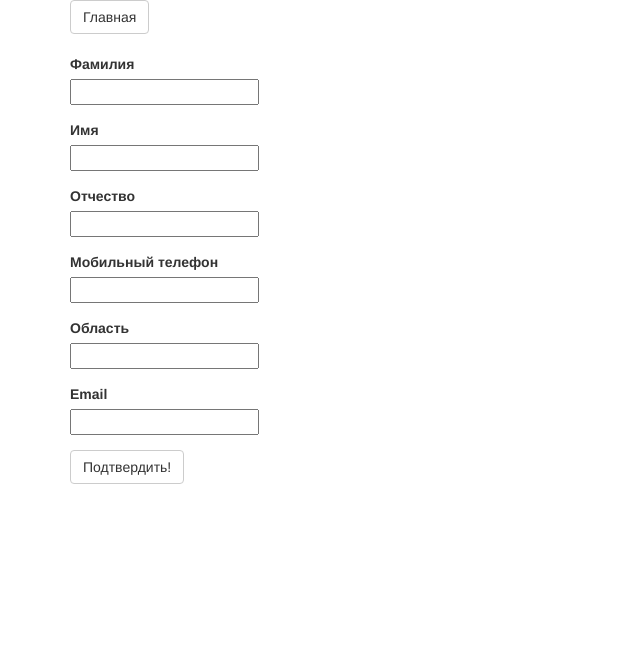
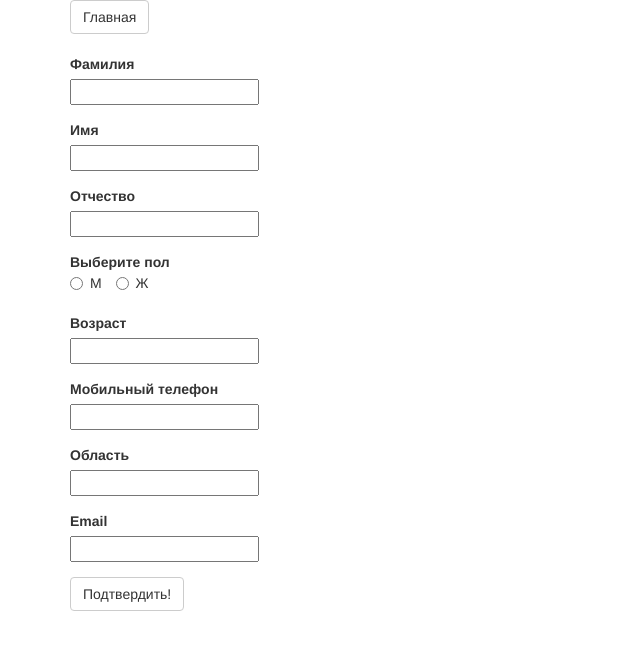
Before and after one commit to kicknick/site, a PHP site: page /registration.php in a window 1280 px wide. Shown: the top 650 px of the page, without its empty margins (0-640 px from the left). Run offline with PHP 8.4, Linux system fonts and the light colour scheme; data that the repository does not hold is empty; some libraries are stand-ins or nearby versions.

Commit message:
age, sex

```diff
--- a/registration.php
+++ b/registration.php
@@ -28,6 +28,25 @@
 		<br>
     	<input id="middleName" class="ui-widget" type="text" class="form-control" name="middlename" />
     </div>
+
+	<div class="container">
+		<div class="row">
+	  	<b>Выберите пол</b> </br>
+	  		<label class="radio-inline">
+	          <input type="radio" id="male" name="radioGroup" id="radio1" value="option1"> М
+	        </label>
+	        <label class="radio-inline">
+	          <input type="radio" id="female "name="radioGroup" id="radio2" value="option2"> Ж
+	        </label>
+	  	</div>
+	</div>
+	<br>
+
+	<div class="form-group">
+		<label for="age">Возраст</label>
+		<br>
+		<input id="age" class="ui-widget" type="text" class="form-control" name="firstname"/>
+	</div>
     <div class="form-group">
 		<label for="mobNum">Мобильный телефон</label>
 		<br>
@@ -53,6 +72,7 @@
 var firstNames = new Array();
 var	lastNames = new Array();
 var	middleNames = new Array();
+var sex = null;
 $(function() {
 	$( "#firstName" ).autocomplete({source: firstNames});
 
@@ -67,8 +87,20 @@ $(function() {
 		console.log(ui.item.value);
 	});
 
+	// $( "input" ).on( "click", function() {
+ //  		console.log($("input:checked").val() + " is checked!");
+	// });
 	$("#button").on("click", function() {
-		sendData();
+		var sexCh = $("input:checked").val();
+		if(sexCh=='option1') {
+			sex = "m";
+			sendData();
+		}
+		else if(sexCh=='option2') {
+			sex = "f";
+			sendData();
+		}
+		else alert("веедите пол");
 	});
 });
 
@@ -100,6 +132,7 @@ var sendData =  function() {
 	var mobNum = $("#mobNum").val();
 	var region = $("#region").val();
 	var email = $("#email").val();
+	var age = $("#age").val();
 	console.log(name, lastName, middleName, mobNum, region, email);
 	var params = { action: "registration",
 				firstname: firstName,
@@ -107,7 +140,9 @@ var sendData =  function() {
 	 			middlename: middleName,
 				mobnumber: mobNum,
 				region: region,
-				email: email };
+				email: email,
+				sex: sex,
+				age: age};
 	var res = sendReq(params, function() {
 		location.reload();
 	});
```
